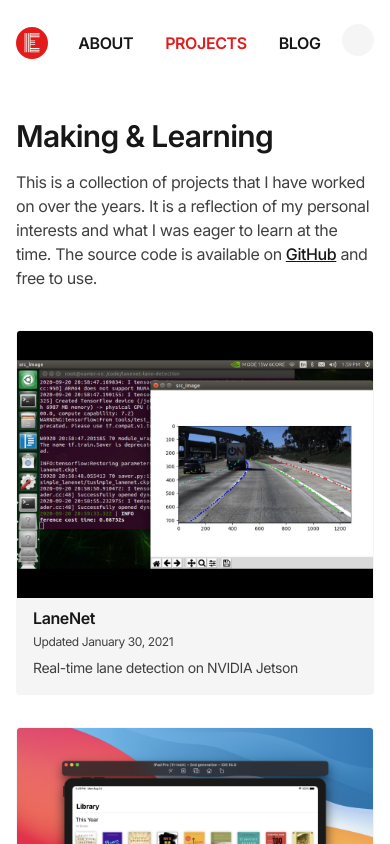
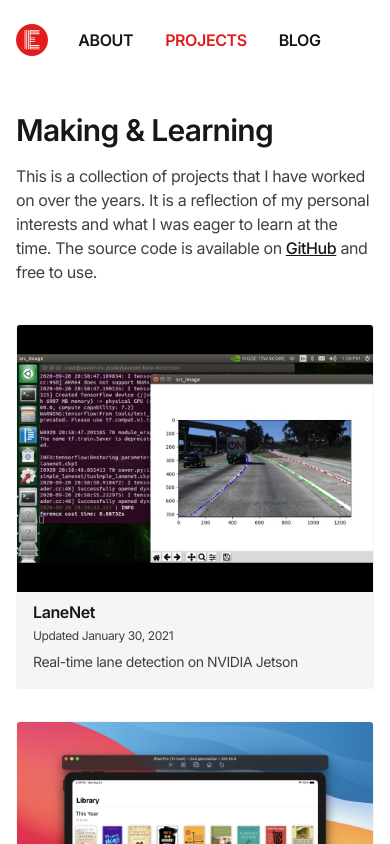
Before and after one commit to estherjk/esthermakes.tech, a Next.js app: page /projects in a window 390 px wide. Shown: the top 844 px of the page. Built offline with nearby package versions, Linux system fonts and the light colour scheme.

Commit message:
Hide `AppearanceButton` on small screens

```diff
--- a/src/components/Navbar.tsx
+++ b/src/components/Navbar.tsx
@@ -35,13 +35,14 @@ export const Navbar = () => {
             </Link>
           </div>
 
-          <div className="col-span-4 md:col-span-4 flex items-center">
+          <div className="col-span-5 md:col-span-4 flex items-center">
             <div className="w-full flex justify-start md:justify-center space-x-8">
               {renderNavbarLinks()}
             </div>
           </div>
 
-          <div className="col-span-1 flex justify-end items-center">
+          {/* Don't show on small screens */}
+          <div className="hidden md:col-span-1 md:flex justify-end items-center">
             <AppearanceButton />
           </div>
         </div>
```
